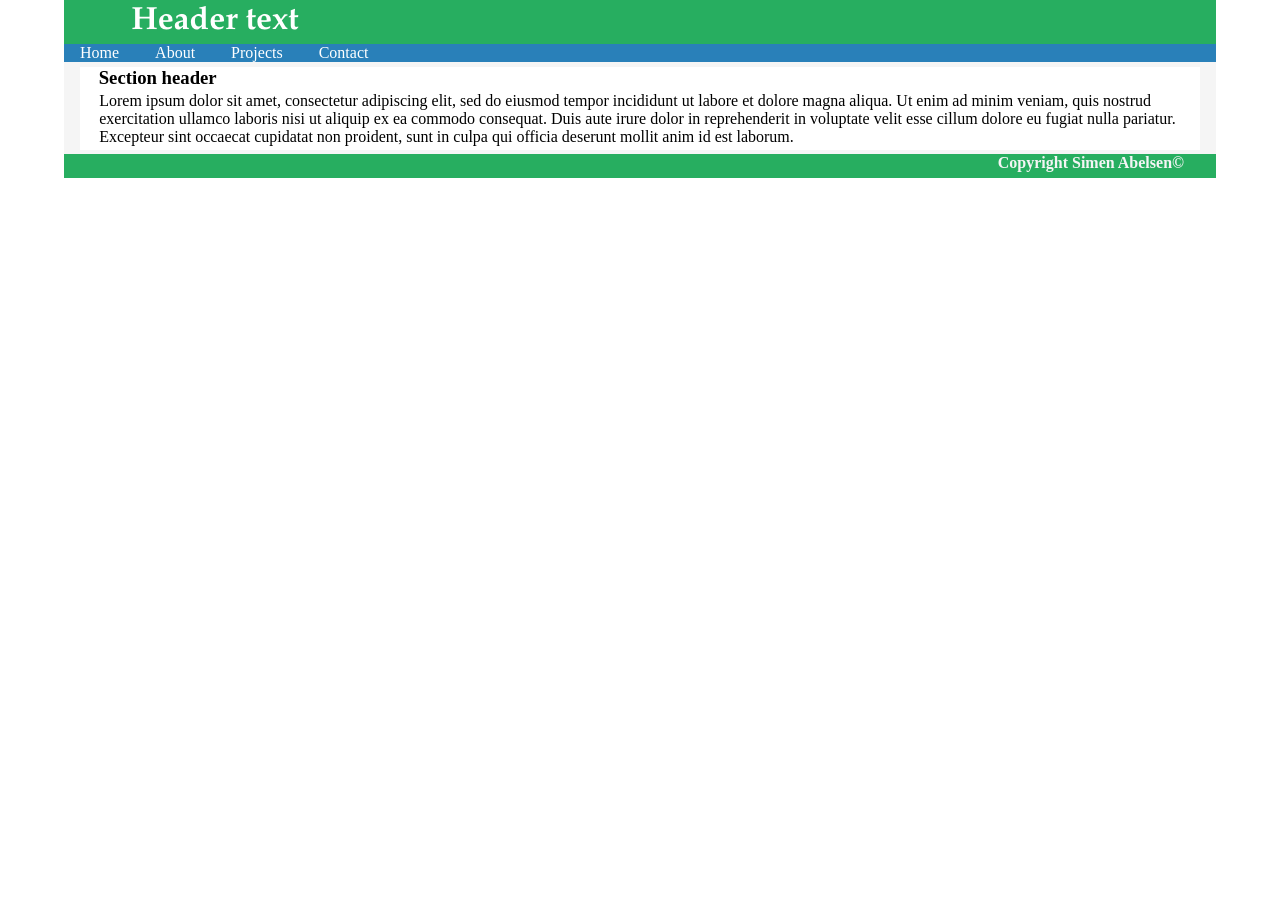
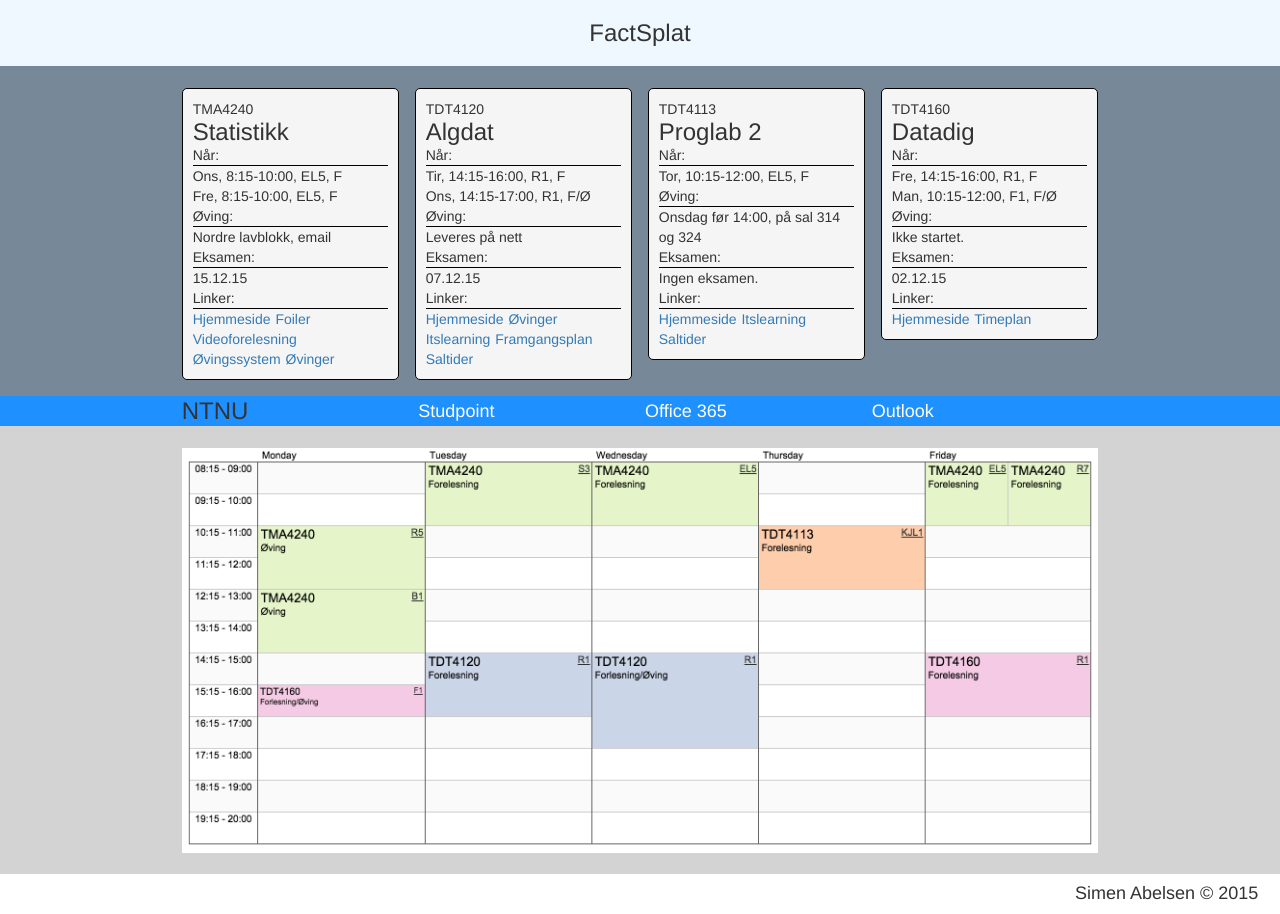
Before and after one commit to Simrayz/simrayz.github.io, a plain HTML site: page index.html in a window 1280 px wide. Before the commit the page ends 800 px from the top, so only its background shows below. Drawn offline with nearby package versions, Linux system fonts and the light colour scheme.

Commit message:
Factsplat

```diff
--- a/index.html
+++ b/index.html
@@ -1,42 +1,129 @@
-<!DOCTYPE HTML>
-<html lang="en">
+<!doctype html>
+<html>
 <head>
-    <meta charset="UTF-8">
-    <title>abelsen.me</title>
-    <link rel="stylesheet" type="text/css" href="style/main.css">
+    <meta charset="utf-8">
+    <meta name="viewport" content="width=device-width, initial-scale=1">
+    <title>FactSplat</title>
+    <link rel="stylesheet" href="https://maxcdn.bootstrapcdn.com/bootstrap/3.3.5/css/bootstrap.min.css">
+    <link rel="stylesheet" type="text/css" href="stylesheets/style.css" />
 </head>
     <body>
 
-<div id="wrapper">
         <header id="mainheader">
-
-        <h2>Header text</h2>
+            <div class="mainheader-text">
+                <h3>FactSplat</h3>
+            </div>
         </header>
-
-    <nav id="navbar">
-        <ul>
-            <li><a href="#">Home</a></li>
-            <li><a href="#">About</a></li>
-            <li><a href="#">Projects</a></li>
-            <li><a href="#">Contact</a></li>
-        </ul>
-    </nav>
-
-    <main id="content">
-        <section>
-            <h3>Section header</h3>
-
-            <article>
-                <p>Lorem ipsum dolor sit amet, consectetur adipiscing elit, sed do eiusmod tempor incididunt ut labore et dolore magna aliqua. Ut enim ad minim veniam, quis nostrud exercitation ullamco laboris nisi ut aliquip ex ea commodo consequat. Duis aute irure dolor in reprehenderit in voluptate velit esse cillum dolore eu fugiat nulla pariatur. Excepteur sint occaecat cupidatat non proident, sunt in culpa qui officia deserunt mollit anim id est laborum.</p>
-            </article>
-        </section>
-    </main>
-
+        <div class="course-container">
+            <div class="course-wrapper">
+                <div class="course-box">
+                    <div class="course-title">
+                        <p>TMA4240</p>
+                        <h3>Statistikk</h3>
+                    </div>
+                    <div class="course-info">
+                        <p class="subtitle">Når:</p>
+                        <p>Ons, 8:15-10:00, EL5, F</p>
+                        <p>Fre, 8:15-10:00, EL5, F</p>
+                        <p class="subtitle">Øving: </p>
+                        <p>Nordre lavblokk, email</p>
+                        <p class="subtitle">Eksamen:</p>
+                        <p>15.12.15</p>
+                    </div>
+                    <div class="course-links">
+                        <p class="subtitle">Linker:</p>
+                        <a href="https://wiki.math.ntnu.no/tma4240">Hjemmeside</a>
+                        <a href="https://wiki.math.ntnu.no/tma4240/2015h/parallell1">Foiler</a>
+                        <a href="http://video.adm.ntnu.no/serier/55d47b463d96a">Videoforelesning</a>
+                        <a href="https://wiki.math.ntnu.no/tma4240/2015h/grupper">Øvingssystem</a>
+                        <a href="https://wiki.math.ntnu.no/tma4240/2015h/ovinger">Øvinger</a>
+                    </div>
+                </div>
+                <div class="course-box">
+                    <div class="course-title">
+                        <p>TDT4120</p>
+                        <h3>Algdat</h3>
+                    </div>
+                    <div class="course-info">
+                        <p class="subtitle">Når:</p>
+                        <p>Tir, 14:15-16:00, R1, F</p>
+                        <p>Ons, 14:15-17:00, R1, F/Ø</p>
+                        <p class="subtitle">Øving: </p>
+                        <p>Leveres på nett</p>
+                        <p class="subtitle">Eksamen:</p>
+                        <p>07.12.15</p>
+                    </div>
+                    <div class="course-links">
+                        <p class="subtitle">Linker:</p>
+                        <a href="http://www.idi.ntnu.no/~algdat/">Hjemmeside</a>
+                        <a href="http://selje.idi.ntnu.no:1234/tdt4120/">Øvinger</a>
+                        <a href="https://ntnu.itslearning.com/ContentArea/ContentArea.aspx?LocationID=57203&LocationType=1">Itslearning</a>
+                        <a href="http://selje.idi.ntnu.no:1234/tdt4120/ukeplan.php#uke40">Framgangsplan</a>
+                        <a href="http://www.idi.ntnu.no/emner/tdt4120/kalender/timeplan.php?studass=alle">Saltider</a>
+                    </div>
+                </div>
+                 <div class="course-box">
+                    <div class="course-title">
+                        <p>TDT4113</p>
+                        <h3>Proglab 2</h3>
+                    </div>
+                    <div class="course-info">
+                        <p class="subtitle">Når:</p>
+                        <p>Tor, 10:15-12:00, EL5, F</p>
+                        <p class="subtitle">Øving: </p>
+                        <p>Onsdag før 14:00, på sal 314 og 324</p>
+                    </div>
+                    <div class="course-links">
+                        <p class="subtitle">Eksamen:</p>
+                        <p>Ingen eksamen.</p>
+                        <p class="subtitle">Linker:</p>
+                        <a href="https://www.ntnu.no/wiki/display/plab/2.+PLAB+2">Hjemmeside</a>
+                        <a href="https://ntnu.itslearning.com/ContentArea/ContentArea.aspx?LocationID=57205&LocationType=1">Itslearning</a>
+                        <a href="https://www.ntnu.no/wiki/display/plab/2.+PLAB+2">Saltider</a>
+                    </div>
+                </div>
+                <div class="course-box">
+                    <div class="course-title">
+                        <p>TDT4160</p>
+                        <h3>Datadig</h3>
+                    </div>
+                    <div class="course-info">
+                        <p class="subtitle">Når:</p>
+                        <p>Fre, 14:15-16:00, R1, F</p>
+                        <p>Man, 10:15-12:00, F1, F/Ø</p>
+                        <p class="subtitle">Øving: </p>
+                        <p>Ikke startet.</p>
+                        <p class="subtitle">Eksamen:</p>
+                        <p>02.12.15</p>
+                    </div>
+                    <div class="course-links">
+                        <p class="subtitle">Linker:</p>
+                        <a href="https://ntnu.itslearning.com/ContentArea/ContentArea.aspx?LocationID=57200&LocationType=1">Hjemmeside</a>
+                        <a href="http://www.ntnu.no/studier/emner/TDT4160#tab=timeplan">Timeplan</a>
+                    </div>
+                </div>
+            </div>
+        </div>
+        <div class="link-container ntnu-color">
+            <div class="link-wrapper">
+                <h3>NTNU</h3>
+                <h4><a href="https://studntnu.sharepoint.com/Pages/digitale-tjenester.aspx">Studpoint</a></h4>
+                <h4><a href="https://studntnu.sharepoint.com/Pages/digitale-tjenester.aspx">Office 365</a></h4>
+                <h4><a href="https://outlook.office365.com/">Outlook</a></h4>
+            </div>
+        </div>
+        <div class="schedule-container">
+            <div class="schedule-wrapper">
+                <img src="images/timeplan.png">
+            </div>
+        </div>
         <footer>
-        <h4 id="footertext">Copyright Simen Abelsen&copy</h4>
+            <h4>Simen Abelsen &copy; 2015</h4>
         </footer>
 
-</div>
-
+        <!-- jQuery -->
+    <script src="//code.jquery.com/jquery-1.11.3.min.js"></script>
+        <!-- Latest compiled and minified JavaScript -->
+     <script src="https://maxcdn.bootstrapcdn.com/bootstrap/3.3.5/js/bootstrap.min.js">      </script>
     </body>
 </html>
--- a/style/main.css
+++ /dev/null
@@ -1,70 +0,0 @@
-* {
-    padding: 0;
-    margin: 0;
-}
-
-#wrapper {
-    background: whitesmoke;
-    width: 90%;
-    margin: 0 auto;
-    height: 100%;
-}
-
-#mainheader {
-    background-color: gainsboro;
-    height: auto;
-    width: 100%;
-    background-color: #27ae60;
-}
-#mainheader h2 {
-    color: white;
-    font-family: "garamond", sans-serif;
-    padding: 0.1em;
-    font-size: 200%;
-    margin-left: 2em;
-}
-
-#navbar {
-    background: #2980b9;
-}
-#navbar li {
-    text-decoration: none;
-    display: inline-block;
-
-}
-
-#navbar li a {
-    text-decoration: none;
-    color: white;
-    padding: 0 1em 0 1em;
-}
-#navbar li:hover {
-   background: #3498db;
-}
-
-section {
-    background: white;
-    margin: 0.3em 1em;
-}
-section h3 {
-    margin: 0 1em;
-}
-article p {
-    margin: 0 1em;
-}
-
-p {
-    padding: 0.2em;
-}
-footer {
-    display: block;
-    clear: both;
-    height: 1.5em;
-    background-color: #27ae60;
-}
-#footertext {
-    color: whitesmoke;
-    text-align: right;
-    margin-right: 2em;
-
-}
--- /dev/null
+++ b/stylesheets/style.css
@@ -0,0 +1,185 @@
+/* line 1, ../sass/_layout.scss */
+html, body {
+  min-height: 100%;
+  padding: 0;
+}
+
+/* line 6, ../sass/_layout.scss */
+*, *:after, *:before {
+  -moz-box-sizing: border-box;
+  -webkit-box-sizing: border-box;
+  box-sizing: border-box;
+}
+
+/* line 8, ../sass/style.scss */
+a, a:hover, a:active, a:visited {
+  text-decoration: none;
+}
+
+/* line 12, ../sass/style.scss */
+#mainheader {
+  background-color: aliceblue;
+}
+
+/* line 15, ../sass/style.scss */
+.mainheader-text {
+  display: block;
+  max-width: 960px;
+  margin: 0 auto;
+  padding: 2rem 0;
+  text-align: center;
+}
+/* line 21, ../sass/style.scss */
+.mainheader-text h3 {
+  margin-top: 0;
+  margin-bottom: 0;
+}
+/* line 25, ../sass/style.scss */
+.mainheader-text img {
+  background-color: white;
+}
+
+/* line 30, ../sass/style.scss */
+.wrapper, .course-container .course-wrapper, .schedule-container .schedule-wrapper, .link-wrapper {
+  max-width: 960px;
+  margin-left: auto;
+  margin-right: auto;
+}
+/* line 12, ../../../../../.rvm/gems/ruby-2.2.1/gems/susy-2.2.5/sass/susy/output/support/_clearfix.scss */
+.wrapper:after, .course-container .course-wrapper:after, .schedule-container .schedule-wrapper:after, .link-wrapper:after {
+  content: " ";
+  display: block;
+  clear: both;
+}
+
+/* line 33, ../sass/style.scss */
+.course-container {
+  background-color: lightslategrey;
+}
+/* line 35, ../sass/style.scss */
+.course-container .course-wrapper {
+  padding: 1.69492%;
+  padding-bottom: 0;
+}
+/* line 41, ../sass/style.scss */
+.course-container .course-box {
+  width: 49.15254%;
+  float: left;
+  margin-bottom: 1.69492%;
+  background-color: whitesmoke;
+  padding: 1rem;
+  border: 1px solid black;
+  border-radius: 5px;
+}
+/* line 66, ../../../../../.rvm/gems/ruby-2.2.1/gems/susy-2.2.5/sass/susy/language/susy/_gallery.scss */
+.course-container .course-box:nth-child(2n + 1) {
+  margin-left: 0;
+  margin-right: -100%;
+  clear: both;
+  margin-left: 0;
+}
+/* line 66, ../../../../../.rvm/gems/ruby-2.2.1/gems/susy-2.2.5/sass/susy/language/susy/_gallery.scss */
+.course-container .course-box:nth-child(2n + 2) {
+  margin-left: 50.84746%;
+  margin-right: -100%;
+  clear: none;
+}
+@media (min-width: 700px) {
+  /* line 41, ../sass/style.scss */
+  .course-container .course-box {
+    width: 23.72881%;
+    float: left;
+  }
+  /* line 66, ../../../../../.rvm/gems/ruby-2.2.1/gems/susy-2.2.5/sass/susy/language/susy/_gallery.scss */
+  .course-container .course-box:nth-child(4n + 1) {
+    margin-left: 0;
+    margin-right: -100%;
+    clear: both;
+    margin-left: 0;
+  }
+  /* line 66, ../../../../../.rvm/gems/ruby-2.2.1/gems/susy-2.2.5/sass/susy/language/susy/_gallery.scss */
+  .course-container .course-box:nth-child(4n + 2) {
+    margin-left: 25.42373%;
+    margin-right: -100%;
+    clear: none;
+  }
+  /* line 66, ../../../../../.rvm/gems/ruby-2.2.1/gems/susy-2.2.5/sass/susy/language/susy/_gallery.scss */
+  .course-container .course-box:nth-child(4n + 3) {
+    margin-left: 50.84746%;
+    margin-right: -100%;
+    clear: none;
+  }
+  /* line 66, ../../../../../.rvm/gems/ruby-2.2.1/gems/susy-2.2.5/sass/susy/language/susy/_gallery.scss */
+  .course-container .course-box:nth-child(4n + 4) {
+    margin-left: 76.27119%;
+    margin-right: -100%;
+    clear: none;
+  }
+}
+/* line 52, ../sass/style.scss */
+.course-container .course-box p {
+  margin: 0;
+}
+/* line 55, ../sass/style.scss */
+.course-container .course-box .subtitle {
+  border-bottom: 1px solid black;
+}
+/* line 60, ../sass/style.scss */
+.course-container .course-title p, .course-container .course-title h3 {
+  margin: 0;
+}
+/* line 65, ../sass/style.scss */
+.course-container .course-links a {
+  width: 100%;
+  margin-right: 0.1rem;
+}
+
+/* line 71, ../sass/style.scss */
+.schedule-container {
+  background-color: lightgrey;
+}
+/* line 73, ../sass/style.scss */
+.schedule-container .schedule-wrapper {
+  overflow: hidden;
+  *zoom: 1;
+  padding: 1.69492%;
+}
+/* line 77, ../sass/style.scss */
+.schedule-container .schedule-wrapper img {
+  width: 100%;
+}
+
+/* line 85, ../sass/style.scss */
+.link-wrapper {
+  display: flex;
+  padding: 0 1.69492%;
+}
+/* line 89, ../sass/style.scss */
+.link-wrapper h3 {
+  margin-right: 1rem;
+}
+/* line 92, ../sass/style.scss */
+.link-wrapper * {
+  margin: 0;
+  line-height: 3rem;
+  flex: 1;
+}
+/* line 97, ../sass/style.scss */
+.link-wrapper a {
+  color: white;
+}
+
+/* line 101, ../sass/style.scss */
+.ntnu-color {
+  background-color: dodgerblue;
+}
+
+/* line 104, ../sass/style.scss */
+footer {
+  background-color: black;
+}
+/* line 106, ../sass/style.scss */
+footer h4 {
+  float: right;
+  margin-right: 1.69492%;
+}
```
Also changed, not shown: test/about.html (deleted, +0 -1 lines), images/timeplan.png (added), 1 other file. Lines whose indentation alone changed are shown as unchanged.
